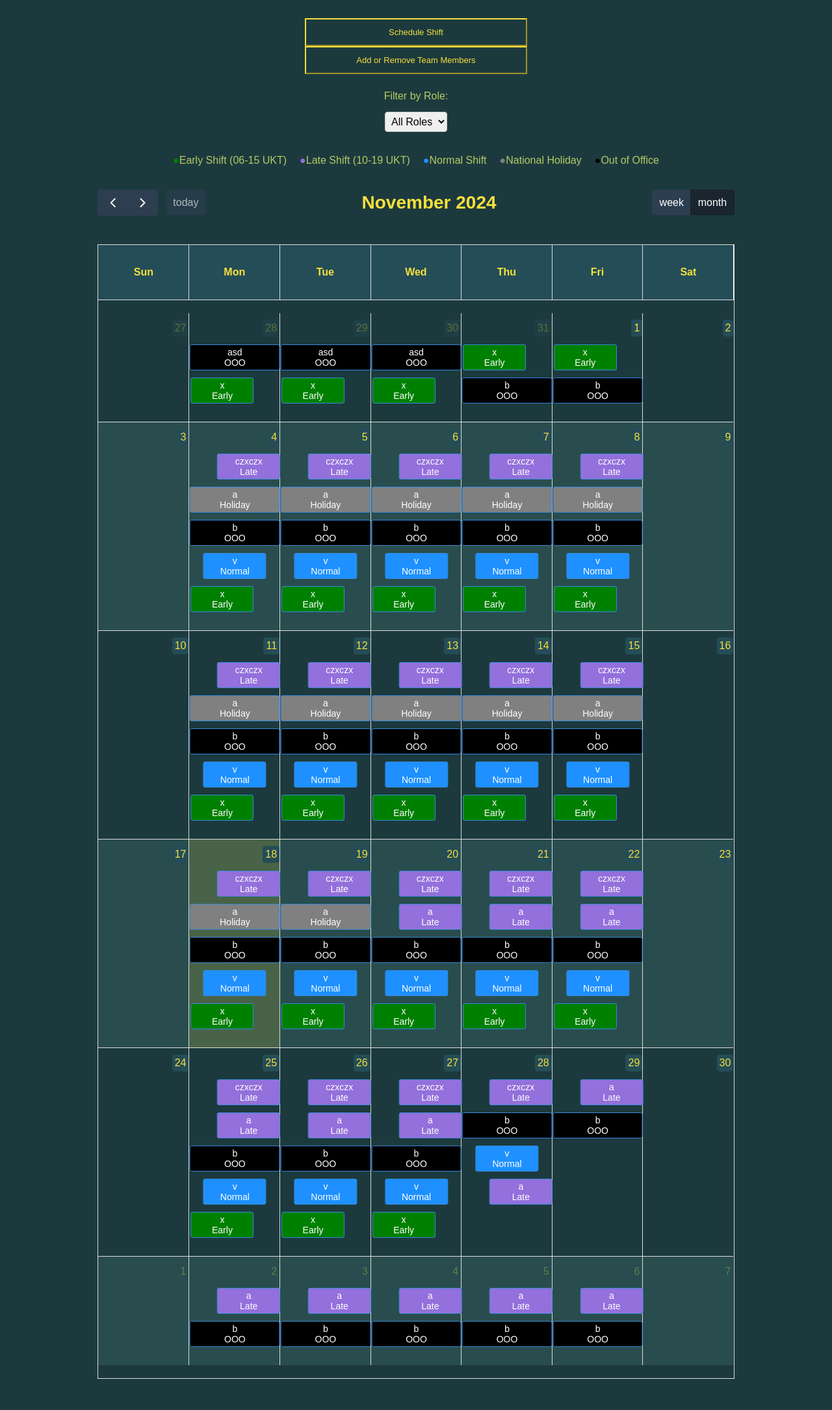
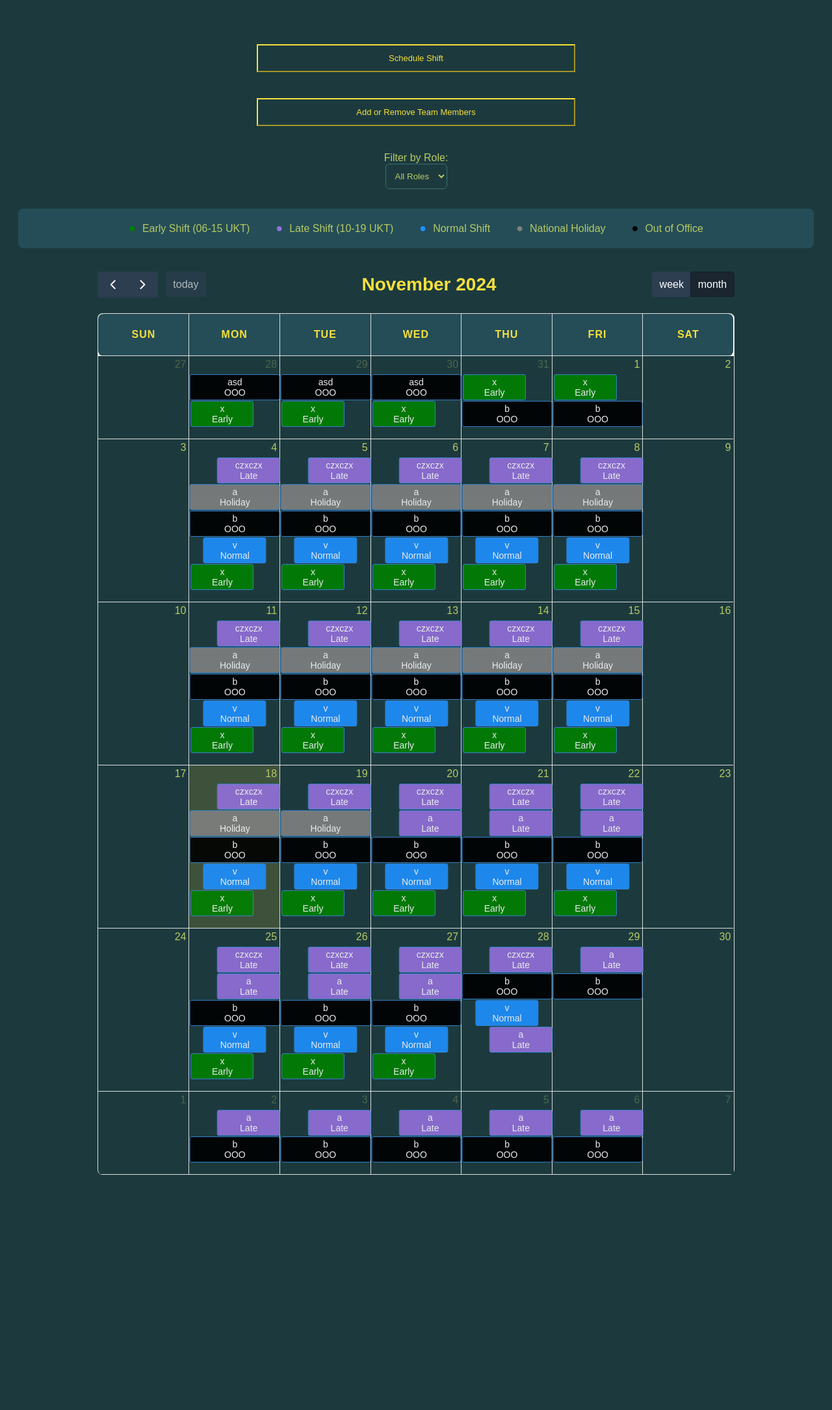
Before and after one commit to HighFive2512/minor-projects, a Flask app: page /schedule_and_view_shifts in a window 1280 px wide. Shown: the whole page at 65% size. After the commit the page ends 1808 px from the top, so only its background shows below. Run offline with Flask 3, Linux system fonts and the light colour scheme; data comes from the database, SQL or seed files in the repository; lists and menus that the app fills with data are empty.

Commit message:
updated styles css

```diff
--- a/Basic shifts app/static/css/styles.css
+++ b/Basic shifts app/static/css/styles.css
@@ -5,171 +5,200 @@ body {
     padding: 20px;
 }
 
-h1, h2 {
+h1, h2, h3 {
     text-align: center;
     color: #f7e03c;
+    margin-bottom: 20px;
+}
+
+.container {
+    max-width: 1200px;
+    margin: 0 auto;
+    background-color: #244d57;
+    border-radius: 12px;
+    padding: 30px;
+    box-shadow: 0 10px 30px rgba(0, 0, 0, 0.2);
+}
+
+.collapsed_block {
+    display: flex;
+    flex-direction: column;
+    align-items: center;
+    width: 100%;
+    margin: 40px 0;
+}
+
+.collapsible {
+    background-color: #1c3a3e;
+    color: #f7e03c;
+    width: 40%;
+    text-align: center;
+    padding: 12px;
+    font-size: 13px;
+    border-color: #f7e03c;
+}
+
+.collapsed_menu,
+.collapsed_table_menu {
+    display: none;
+    width: 100%;
+    max-width: 800px;
+    margin: 0 auto;
+    text-align: center;
+}
+
+.collapsed_menu.active,
+.collapsed_table_menu.active {
+    display: block;
 }
 
 form {
+    background-color: #244d57;
+    padding: 20px;
+    border-radius: 8px;
     margin-top: 20px;
 }
 
-label {
-    display: block;
-    margin: 5px 0;
+.form-container,
+.add-member-form {
+    display: flex;
+    flex-wrap: wrap;
+    gap: 20px;
+    justify-content: center;
+    align-items: center;
+}
+
+.form-group {
+    display: flex;
+    flex-direction: column;
+    width: 100%;
+    max-width: 300px;
+}
+
+.form-group label {
+    margin-bottom: 8px;
+    color: #f7e03c;
+    font-weight: 500;
 }
 
 input, select {
-    margin: 5px 0 15px;
-    padding: 5px;
-    border: 1px solid #ccc;
-    border-radius: 4px;
+    padding: 10px;
+    border: 1px solid #3b6e70;
+    border-radius: 6px;
+    background-color: #1c3a3e;
+    color: #b7ca64;
+    transition: all 0.3s ease;
+}
+
+input:focus, select:focus {
+    outline: none;
+    border-color: #f7e03c;
+    box-shadow: 0 0 0 3px rgba(247, 224, 60, 0.3);
+}
+
+.submit-btn {
+    background-color: #b7ca64;
+    color: #1c3a3e;
+    border: none;
+    padding: 15px 30px;
+    border-radius: 8px;
+    font-weight: bold;
+    text-transform: uppercase;
+    letter-spacing: 1px;
+    cursor: pointer;
+    transition: all 0.3s ease;
+    display: inline-block;
+    margin: 0 auto;
+}
+
+.submit-btn:hover {
+    background-color: #e0e477;
+    transform: translateY(-2px);
+    box-shadow: 0 4px 15px rgba(0, 0, 0, 0.1);
+}
+
+.table-container {
+    overflow-x: auto;
+    margin: 20px 0;
 }
 
 table {
-    width: 80%;
-    margin: 20px auto;
+    width: 100%;
     border-collapse: collapse;
+    margin: 0 auto;
+    border-radius: 8px;
+    overflow: hidden;
 }
 
 th, td {
-    padding: 12px;
+    padding: 15px;
     text-align: center;
-    border: 1px solid #dbd95d;
+    border-bottom: 1px solid #3b6e70;
 }
 
 th {
     background-color: #244d57;
     color: #f7e03c;
+    font-weight: 600;
+    text-transform: uppercase;
+    letter-spacing: 1px;
 }
 
 tr:nth-child(even) {
-    background-color: #294d4e;
+    background-color: #1c3a3e;
 }
 
 tr:hover {
     background-color: #3b6e70;
+    transition: all 0.3s ease;
 }
 
-a {
-    text-decoration: none;
-    color: #f7e03c;
-    display: inline-block;
-    padding: 8px 16px;
-    margin: 10px 0;
-    border-radius: 4px;
+.agenda {
+    display: flex;
+    justify-content: center;
+    flex-wrap: wrap;
+    gap: 20px;
+    margin-top: 30px;
     background-color: #244d57;
+    padding: 20px;
+    border-radius: 8px;
 }
 
-a:hover {
-    background-color: #3b6e70;
+.agenda-point {
+    display: flex;
+    align-items: center;
+    color: #b7ca64;
+    margin: 0 10px;
 }
 
-.submit-btn {
-    background-color: #767879;
-    color: yellow;
-    padding: 12px 30px;
+.agenda-point span {
+    margin-right: 10px;
     font-size: 18px;
-    cursor: pointer;
-    border: none;
-}
-
-.button-container {
-    display: flex;
-    justify-content: center;
-    align-items: center;
-    margin-top: 20px;
-    width: 100%;
-}
-
-.button-container .submit-btn {
-    font-size: 14px;
-    padding: 14px 40px;
-    border-radius: 6px;
-    cursor: pointer;
-}
-
-
-.button-container a:hover,
-.button-container .submit-btn:hover,
-.collapsible:hover {
-    background-color: #6eb4bd;
-}
-
-.form-container, .add-member-form {
-    display: flex;
-    flex-wrap: wrap;
-    gap: 20px;
-    align-items: center;
-}
-
-.add-member-form {
-    display: flex;
-    justify-content: center;
-    align-items: center;
-    gap: 20px;
-    margin: 20px 0;
-}
-
-.form-container {
-    display: flex;
-    justify-content: center;
-    align-items: center;
-    gap: 20px;
-    margin: 20px 0;
-}
-
-.form-container label,
-.add-member-form label {
-    margin-right: 10px;
-}
-
-.form-group {
-    display: flex;
-    align-items: center;
-}
-
-.form-group label {
-    min-width: 100px;
-    text-align: right;
-}
-
-.form-group input,
-.form-group select {
-    padding: 5px;
-    width: 200px;
-}
-
-.button-container {
-    display: flex;
-    justify-content: center;
-    margin-top: 20px;
-}
-
-.fc-event-title {
-    font-size: 14px;
 }
 
 .fc-event {
-    position: relative;
+    border-radius: 6px;
+    opacity: 0.9;
     width: 70%;
     height: 40px;
     padding: 2px 5px;
+    position: relative;
 }
 
 .fc-event.shift-early {
     background-color: green;
     transform: translateX(0%);
 }
+
 .fc-event.shift-late {
     background-color: mediumpurple;
     transform: translateX(42%);
 }
+
 .fc-event.shift-normal {
     background-color: dodgerblue;
     transform: translateX(20%);
 }
-
 
 .fc-event.shift-holiday {
     background-color: gray;
@@ -183,26 +212,25 @@ a:hover {
     width: 100%;
 }
 
-.fc-scroller {
-    overflow-y: hidden !important;
- }
-
-.agenda {
-    display: flex;
-    justify-content: center;
-    margin-top: 20px;
-    font-size: 16px;
+.fc-event-title {
+    font-size: 14px;
 }
 
-.agenda .agenda-point {
-    margin: 0 10px;
-    display: flex;
-    align-items: center;
+.fc-col-header {
+    height: 60px;
+    line-height: 60px;
+    font-size: 18px;
+    margin: 0;
+    padding: 0;
 }
 
-.agenda .agenda-point span {
-    display: inline-block;
-    border-radius: 0%;
+.filter-role-container {
+    display: flex;
+    flex-direction: column;
+    align-items: center;
+    width: 100%;
+    margin: 20px 0;
+    text-align: center;
 }
 
 .role_dropdown {
@@ -213,73 +241,22 @@ a:hover {
     border-radius: 5px;
 }
 
-.filter_role_dropdown {
-    display: flex;
-    justify-content: center;
-    align-items: center;
-    margin-top: 20px;
-    font-size: 16px;
+.my-calendar {
+    height: auto;
+    width: 80%;
+    margin: 0 auto;
+    overflow: visible;
 }
 
-.collapsible {
-    background-color: #1c3a3e;
-    color: #f7e03c;
-    display: inline-block;
-    padding: 12px;
-    position: relative;
-    align-self: center;
-    width: 40%;
-    text-align: center;
-    font-size: 13px;
-    border-color: #f7e03c;
-  }
-
-.collapsed_block {
-width: 70%;
-margin: 0 auto;
-text-align: center;
+.fc-scroller {
+    overflow-y: hidden !important;
 }
 
-.collapsed_table_menu,
-.collaped_menu {
-    display: none;
-    width:30%;
-    transform: translateX(120%);
-
+.button-container {
+    margin-top: 60px;
 }
 
-
-.my-calendar {
-    height: auto;               /* Allow the calendar to expand based on content */
-    width: 80%;
-    margin: 0 auto;
-    overflow: visible;          /* Display full content without scrolling */
+.button-container br {
+    display: block;
+    margin: 15px 0;
 }
-
-
-.filter-role-container {
-    display: flex;
-    flex-direction: column;
-    align-items: center;
-    margin-top: 20px;
-}
-
-.filter_role_dropdown {
-    margin-top: 10px;
-}
-/* FullCalendar header height */
-.fc-col-header {
-    height: 60px; /* Increase header height */
-    line-height: 60px; /* Center the text vertically */
-    font-size: 18px; /* Adjust font size */
-    margin: 0; /* Remove margin if any */
-    padding: 0; /* Remove padding if any */
-}
-
-
-
-/* Optional: Customize the size of events to avoid overflow */
-.fc-event {
-    min-height: 20px; /* Set a minimum height for events to avoid misalignment */
-    overflow: hidden; /* Hide any overflowing content */
-}
```
